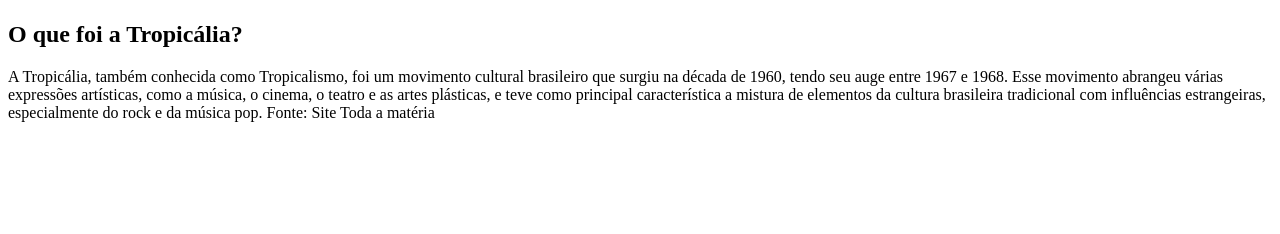
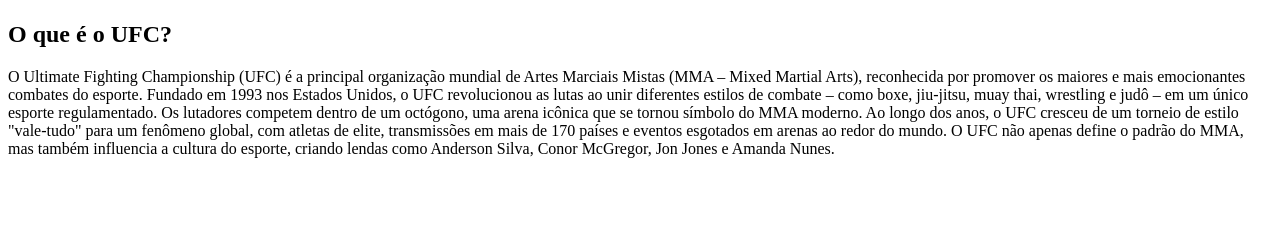
Before and after one commit to driggzs/UFCBRASIL, a plain HTML site: page index.html in a window 1280 px wide. Shown: the part 1630-1864 px from the top of the page. Drawn offline with Linux system fonts and the light colour scheme.

Commit message:
Update index.html

```diff
--- a/index.html
+++ b/index.html
@@ -53,12 +53,10 @@
                     <img src="img/image (1).png" class="rounded-pill" width="273" height="331" loading="lazy">
                 </div>
                 <div class="col-5">
-                    <h2>O que foi a Tropicália?</h2>
-                    <p class="p-2">A Tropicália, também conhecida como Tropicalismo, foi um movimento cultural
-                        brasileiro que surgiu na década de 1960, tendo seu auge entre 1967 e 1968. Esse movimento
-                        abrangeu várias expressões artísticas, como a música, o cinema, o teatro e as artes plásticas, e
-                        teve como principal característica a mistura de elementos da cultura brasileira tradicional com
-                        influências estrangeiras, especialmente do rock e da música pop. Fonte: Site Toda a matéria</p>
+                    <h2>O que é o UFC?</h2>
+                    <p class="p-2">O Ultimate Fighting Championship (UFC) é a principal organização mundial de Artes Marciais Mistas (MMA – Mixed Martial Arts), reconhecida por promover os maiores e mais emocionantes combates do esporte. Fundado em 1993 nos Estados Unidos, o UFC revolucionou as lutas ao unir diferentes estilos de combate – como boxe, jiu-jitsu, muay thai, wrestling e judô – em um único esporte regulamentado. Os lutadores competem dentro de um octógono, uma arena icônica que se tornou símbolo do MMA moderno.
+
+Ao longo dos anos, o UFC cresceu de um torneio de estilo "vale-tudo" para um fenômeno global, com atletas de elite, transmissões em mais de 170 países e eventos esgotados em arenas ao redor do mundo. O UFC não apenas define o padrão do MMA, mas também influencia a cultura do esporte, criando lendas como Anderson Silva, Conor McGregor, Jon Jones e Amanda Nunes.</p>
                 </div>
             </div>
         </section>
```
